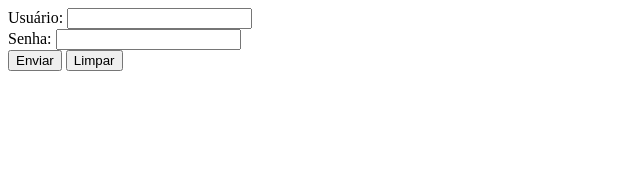
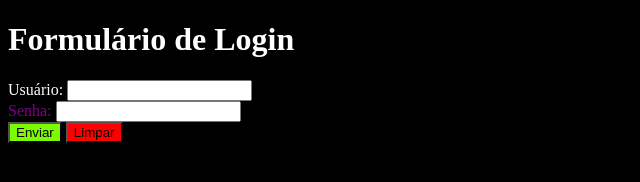
Before and after one commit to gaji-gabriel-yukio/Modulo_de_CSS, a plain HTML site: page index.html in a window 1280 px wide. Shown: the whole page, without its empty margins (0-640 px from the left). Drawn offline with Linux system fonts and the light colour scheme.

Commit message:
aprendendo a add CSS no HTML

```diff
--- a/index.html
+++ b/index.html
@@ -4,18 +4,20 @@
     <meta charset="UTF-8">
     <meta name="viewport" content="width=device-width, initial-scale=1.0">
     <title>Aprenda label e type=password</title>
+    <link rel="stylesheet" href="./style.css">
 </head>
 
 <body>
+    <h1>Formulário de Login</h1>
     <form action="">
         <label for="user">Usuário: </label>
         <input id="user" type="text"/>
-        <br>
-        <label for="senha">Senha: </label>
+        <br/>
+        <label style="color: purple;" for="senha">Senha: </label>
         <input id="senha" type="password"/>
-        <br>
-        <button type="submit">Enviar</button>
-        <button type="reset">Limpar</button>
+        <br/>
+        <button class="botaoenvio" type="submit">Enviar</button>
+        <button class="botaoapagar" type="reset">Limpar</button>
     </form>
 </body>
 
--- /dev/null
+++ b/style.css
@@ -0,0 +1,15 @@
+label{
+    color: white;
+}
+h1{
+    color:white
+}
+body {
+    background-color: black
+}
+.botaoenvio {
+    background-color: lawngreen;
+}
+.botaoapagar {
+    background-color: red;
+}
```
